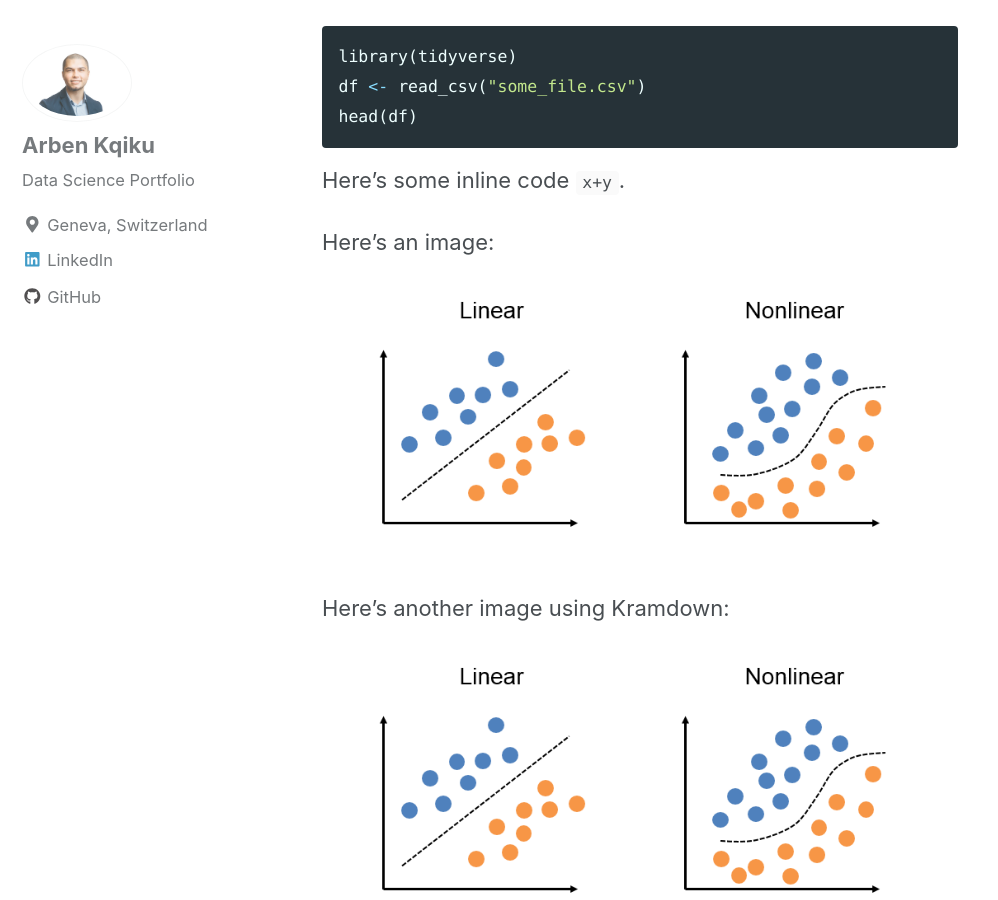
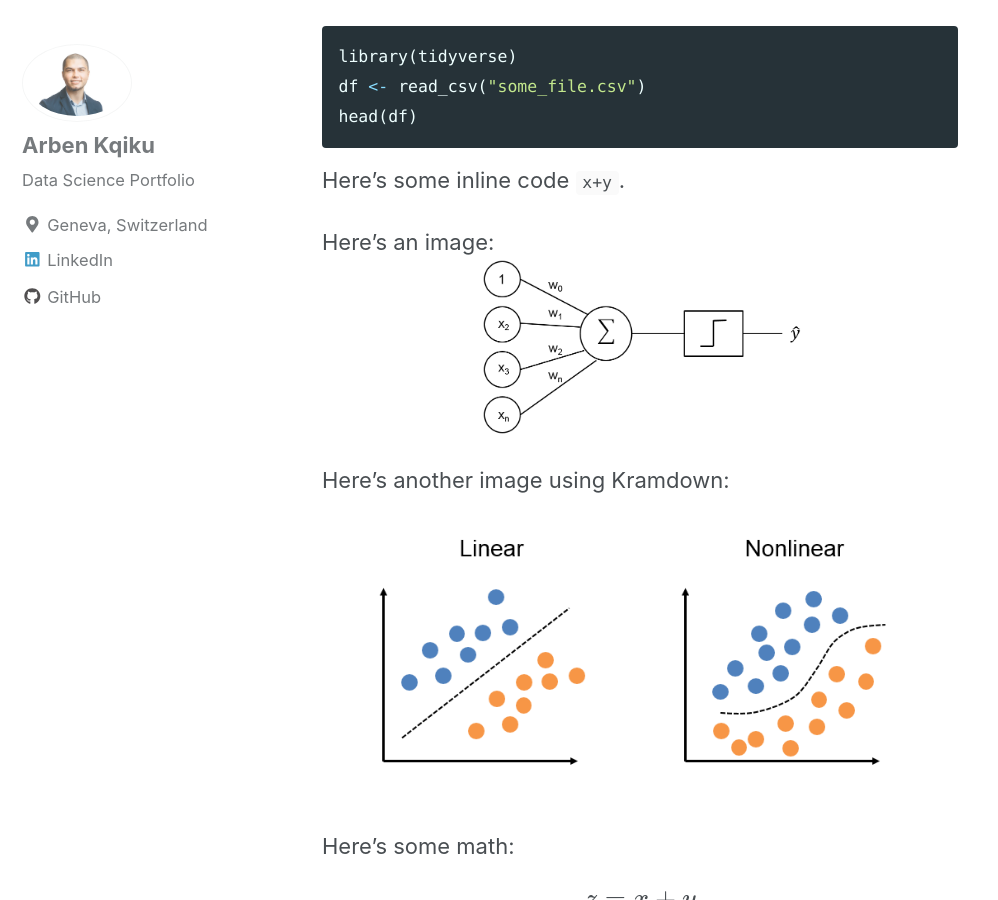
Before and after one commit to ArbenKqiku/arbenkqiku.github.io, a Jekyll site: the page built from _posts/2018-01-28-perceptron.md, in a window 1280 px wide and 900 px high, scrolled down 1765 px. Shown: the whole window, without its empty margins (0-998 px from the left). Built offline with Jekyll 4.4.1, drawn with Linux system fonts in a browser that asks for light colours; nearby versions of some CDN libraries; formulas are drawn with MathJax 3.

Commit message:
changed image in data wrangling project

```diff
--- a/_posts/2018-01-28-perceptron.md
+++ b/_posts/2018-01-28-perceptron.md
@@ -51,7 +51,7 @@
 Here's some inline code `x+y`.
 
 Here's an image:
-<img src="{{ site.url }}{{ site.baseurl }}/images/perceptron/linsep.jpg" alt="linearly separable data">
+<img src="{{ site.url }}{{ site.baseurl }}/images/perceptron/percept.jpg" alt="linearly separable data">
 
 Here's another image using Kramdown:
 ![alt]({{ site.url }}{{ site.baseurl }}/images/perceptron/linsep.jpg)
```
